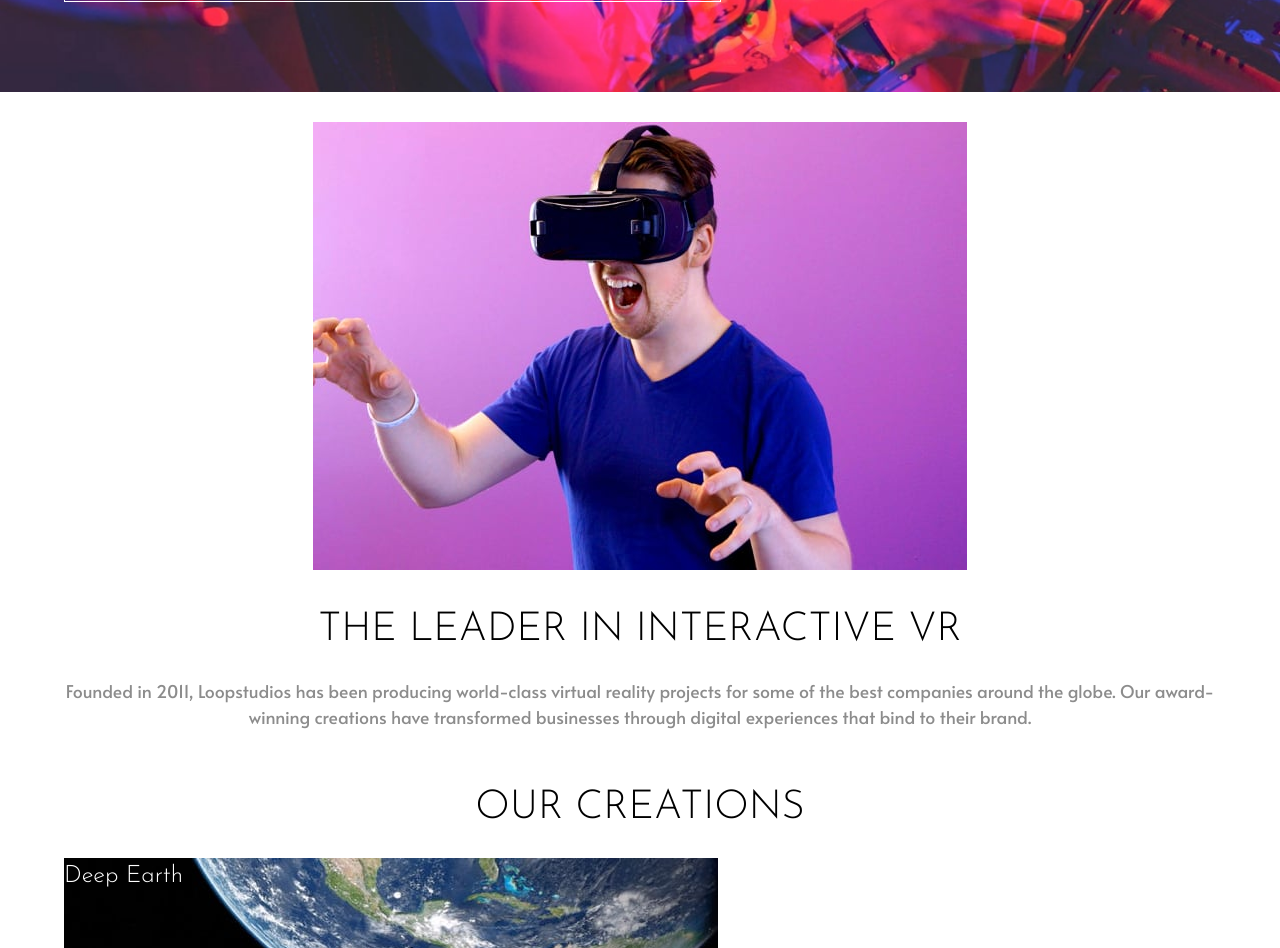
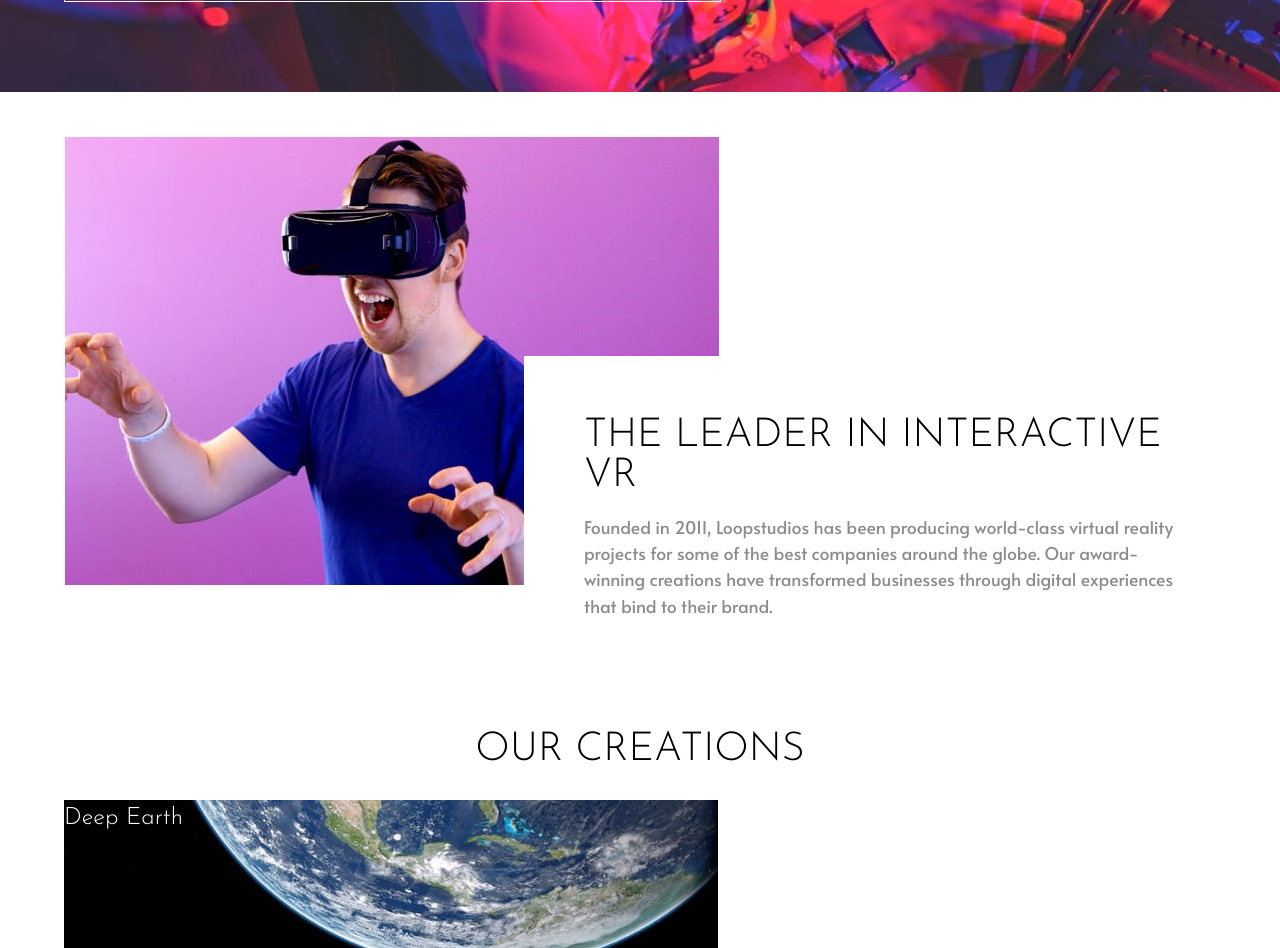
Before and after one commit to hariscs/Loopstudios-FEM, a React (Create React App) app: page / in a window 1280 px wide. Shown: the part 420-1368 px from the top of the page. Built offline with nearby package versions, Linux system fonts and the light colour scheme.

Commit message:
about section desktop layout

```diff
--- a/src/components/About.css
+++ b/src/components/About.css
@@ -1,5 +1,5 @@
 .about {
-  margin: 2em 0;
+	margin: 3em 0 9em;
 }
 
 .about__flex {
@@ -11,9 +11,17 @@
 	text-align: center;
 }
 
+.about__info {
+	background: #fff;
+	/* border: 1px solid red; */
+	padding: 2em;
+	max-width: 90%;
+}
+
 .about__info--title {
 	font-size: 2.5rem;
 	text-transform: uppercase;
+	line-height: 1;
 }
 
 .about__info--subtitle {
@@ -24,3 +32,18 @@
 	margin-right: auto;
 	color: var(--Dark-Gray);
 }
+
+@media (min-width: 1024px) {
+	.about__flex {
+		gap: 0;
+		flex-direction: row;
+		text-align: left;
+	}
+	.about__info {
+		padding-top: 4em;
+		padding-left: 4em;
+		max-width: 60%;
+		margin-left: -13em;
+		margin-bottom: -20em;
+	}
+}
```
Lines whose indentation alone changed are shown as unchanged.
